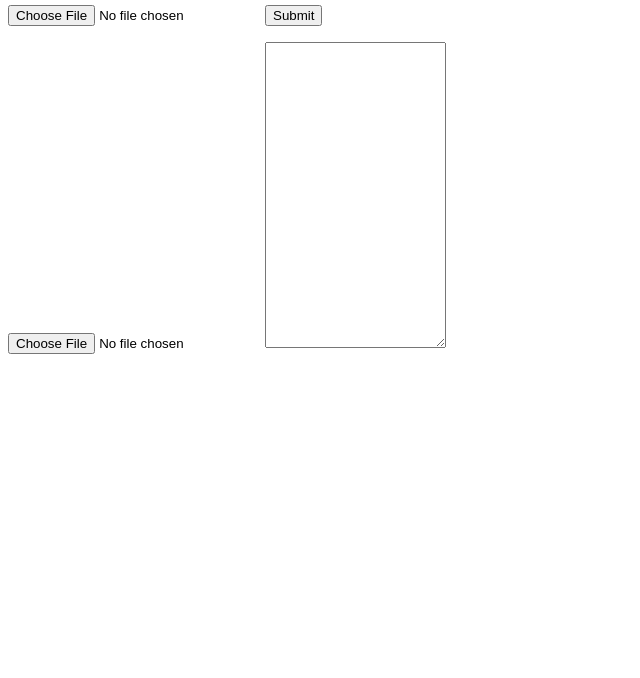
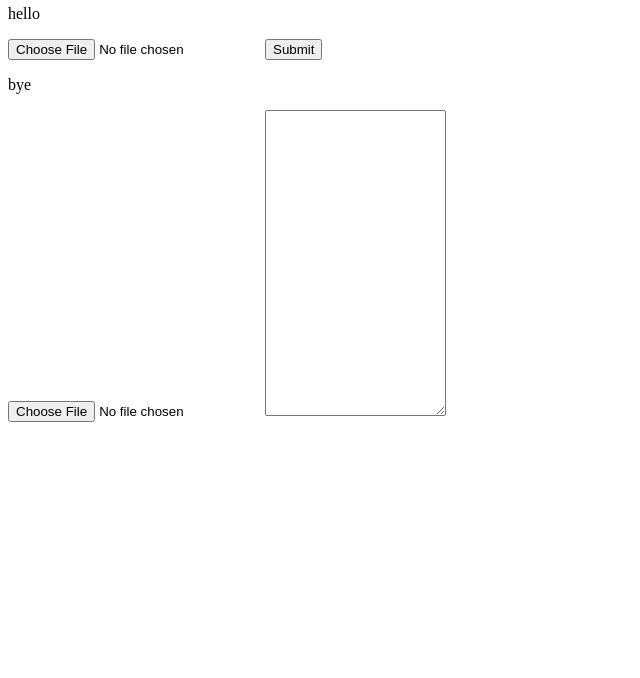
Before and after one commit to MarcoOquendoC/solvedByMarco, a plain HTML site: page index.html in a window 1280 px wide. Shown: the part 122-800 px from the top of the page, without its empty margins (0-640 px from the left). Drawn offline with Linux system fonts and the light colour scheme.

Commit message:
Update index.html

```diff
--- a/index.html
+++ b/index.html
@@ -11,9 +11,9 @@
     <h1>Welcome to Solved By Marco</h1>
     <h2>I am currently building this site</h2>
   </header>
-  <p></p>
+  <p>hello</p>
   <form action="/action_page.php"> <input type="file" id="myFile" name="filename"> <input type="submit"> </form>
-  <p></p>
+  <p>bye</p>
 
 
 
```
